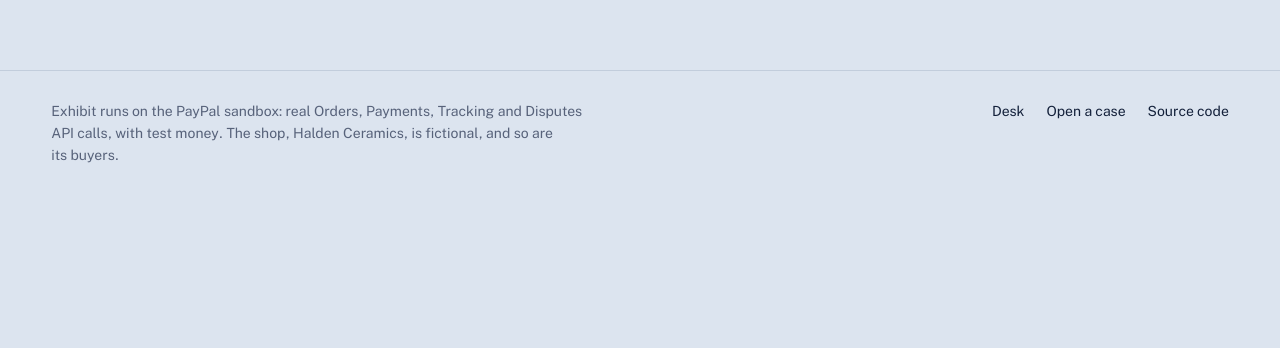
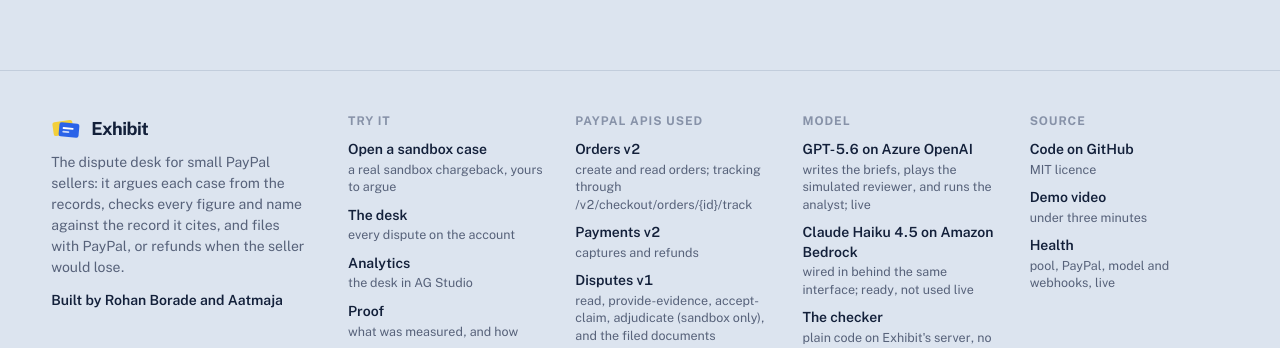
Before and after one commit to RohanGlitched/exhibit, a Next.js app: page /desk in a window 1280 px wide. Shown: the part 591-939 px from the top of the page. Before the commit the page ends 803 px from the top, so only its background shows below. Built offline with nearby package versions, Linux system fonts and the light colour scheme; no server answers; what ag-grid-community would draw is missing.

Commit message:
Footer on every page: try-it links, the PayPal APIs by their right names (Orders v2 tracking, not a Tracking API), the model (GPT-5.6 live; Haiku 4.5 on Bedrock ready, not used live), repo, video, team and the sandbox disclaimer

```diff
--- a/components/Footer.tsx
+++ b/components/Footer.tsx
@@ -1,20 +1,107 @@
 import Link from "next/link";
-import { REPO_URL } from "@/lib/site";
+import Mark from "./Mark";
+import { REPO_URL, VIDEO_URL } from "@/lib/site";
 import styles from "./chrome.module.css";
 
+const TRY: { href: string; label: string; note: string; external?: boolean }[] = [
+  { href: "/new", label: "Open a sandbox case", note: "a real sandbox chargeback, yours to argue" },
+  { href: "/desk", label: "The desk", note: "every dispute on the account" },
+  { href: "/desk/analytics", label: "Analytics", note: "the desk in AG Studio" },
+  { href: "/proof", label: "Proof", note: "what was measured, and how" },
+  { href: "/api/mcp", label: "MCP server", note: "/api/mcp, for any MCP client", external: true },
+];
+
+// Named as PayPal's docs name them. Tracking is the Orders v2 track call, not the separate Tracking API.
+const APIS: { name: string; calls: string }[] = [
+  { name: "Orders v2", calls: "create and read orders; tracking through /v2/checkout/orders/{id}/track" },
+  { name: "Payments v2", calls: "captures and refunds" },
+  { name: "Disputes v1", calls: "read, provide-evidence, accept-claim, adjudicate (sandbox only), and the filed documents" },
+  { name: "Webhooks", calls: "dispute events, each checked with verify-webhook-signature" },
+  { name: "Sandbox chargeback simulator", calls: "the card issuer's chargeback, with Visa and Mastercard reason codes" },
+];
+
+/** Every page ends here: what to try, which PayPal APIs and which model it runs on, the source, the team, and what is simulated. */
 export default function Footer() {
   return (
     <footer className={styles.footer}>
-      <div className={`shell ${styles.footRow}`}>
+      <div className={`shell ${styles.footGrid}`}>
+        <div className={styles.footBrand}>
+          <p className={styles.footName}>
+            <Mark />
+            <span>Exhibit</span>
+          </p>
+          <p>
+            The dispute desk for small PayPal sellers: it argues each case from the records, checks every figure and name against the record it cites,
+            and files with PayPal, or refunds when the seller would lose.
+          </p>
+          <p className={styles.footTeam}>Built by Rohan Borade and Aatmaja</p>
+        </div>
+
+        <nav className={styles.footCol} aria-label="Try it">
+          <h2>Try it</h2>
+          <ul>
+            {TRY.map((t) => (
+              <li key={t.href}>
+                {t.external ? <a href={t.href}>{t.label}</a> : <Link href={t.href}>{t.label}</Link>}
+                <small>{t.note}</small>
+              </li>
+            ))}
+          </ul>
+        </nav>
+
+        <div className={styles.footCol}>
+          <h2>PayPal APIs used</h2>
+          <ul>
+            {APIS.map((a) => (
+              <li key={a.name}>
+                <strong>{a.name}</strong>
+                <small>{a.calls}</small>
+              </li>
+            ))}
+          </ul>
+        </div>
+
+        <div className={styles.footCol}>
+          <h2>Model</h2>
+          <ul>
+            <li>
+              <strong>GPT-5.6 on Azure OpenAI</strong>
+              <small>writes the briefs, plays the simulated reviewer, and runs the analyst; live</small>
+            </li>
+            <li>
+              <strong>Claude Haiku 4.5 on Amazon Bedrock</strong>
+              <small>wired in behind the same interface; ready, not used live</small>
+            </li>
+            <li>
+              <strong>The checker</strong>
+              <small>plain code on Exhibit&apos;s server, no model</small>
+            </li>
+          </ul>
+        </div>
+
+        <nav className={styles.footCol} aria-label="Source">
+          <h2>Source</h2>
+          <ul>
+            <li>
+              <a href={REPO_URL}>Code on GitHub</a>
+              <small>MIT licence</small>
+            </li>
+            <li>
+              <a href={VIDEO_URL}>Demo video</a>
+              <small>under three minutes</small>
+            </li>
+            <li>
+              <a href="/api/health">Health</a>
+              <small>pool, PayPal, model and webhooks, live</small>
+            </li>
+          </ul>
+        </nav>
+      </div>
+      <div className={`shell ${styles.footNote}`}>
         <p>
-          Exhibit runs on the PayPal sandbox: real Orders, Payments, Tracking and Disputes API calls, with test money. The shop, Halden Ceramics,
-          is fictional, and so are its buyers.
+          Everything runs in PayPal&apos;s sandbox: real API calls, test money. The shop, Halden Ceramics, is fictional, and so are its buyers. Nobody at
+          PayPal reads sandbox evidence, so the reviewer on each case is simulated. A hackathon entry, not a PayPal product.
         </p>
-        <nav aria-label="Footer">
-          <Link href="/desk">Desk</Link>
-          <Link href="/new">Open a case</Link>
-          <a href={REPO_URL}>Source code</a>
-        </nav>
       </div>
     </footer>
   );
--- a/components/chrome.module.css
+++ b/components/chrome.module.css
@@ -45,30 +45,105 @@
 .footer {
   margin-top: 120px;
   border-top: 1px solid var(--rule);
-  padding: 30px 0 46px;
+  padding: 44px 0 40px;
   color: var(--ink-soft);
   font-size: 14px;
 }
-.footRow {
-  display: flex;
-  justify-content: space-between;
-  gap: 32px;
-  align-items: flex-start;
+.footGrid {
+  display: grid;
+  grid-template-columns: minmax(0, 1.35fr) repeat(4, minmax(0, 1fr));
+  gap: 32px 28px;
+  align-items: start;
 }
-.footRow p {
-  max-width: 62ch;
+.footBrand p {
+  max-width: 34ch;
+  line-height: 1.5;
 }
-.footRow nav {
-  display: flex;
-  gap: 22px;
-  flex-shrink: 0;
+.footName {
+  display: inline-flex;
+  align-items: center;
+  gap: 10px;
+  margin-bottom: 10px;
+  color: var(--ink);
+  font-weight: 700;
+  font-size: 18px;
+  letter-spacing: -0.03em;
 }
-.footRow a {
+.footTeam {
+  margin-top: 12px;
   color: var(--ink);
+  font-weight: 600;
+}
+.footCol h2 {
+  margin: 0 0 12px;
+  font-family: var(--font-sans), sans-serif;
+  font-size: 12px;
+  font-weight: 700;
+  letter-spacing: 0.08em;
+  text-transform: uppercase;
+  color: var(--ink-faint);
+}
+.footCol ul {
+  list-style: none;
+  margin: 0;
+  padding: 0;
+  display: grid;
+  gap: 10px;
+}
+.footCol li {
+  display: grid;
+  gap: 1px;
+  line-height: 1.4;
+}
+.footCol a,
+.footCol strong {
+  color: var(--ink);
+  font-weight: 600;
   text-decoration: none;
 }
-.footRow a:hover {
+.footCol a:hover,
+.footCol a:focus-visible {
   text-decoration: underline;
+  text-underline-offset: 3px;
+}
+.footCol small {
+  font-size: 12.5px;
+  color: var(--ink-soft);
+}
+.footNote {
+  font-size: 13px;
+  color: var(--ink-soft);
+}
+.footNote p {
+  margin-top: 34px;
+  padding-top: 18px;
+  border-top: 1px solid var(--rule);
+}
+
+@media (max-width: 1060px) {
+  .footGrid {
+    grid-template-columns: repeat(2, minmax(0, 1fr));
+  }
+  .footBrand {
+    grid-column: 1 / -1;
+  }
+}
+@media (max-width: 560px) {
+  .footGrid {
+    grid-template-columns: minmax(0, 1fr);
+  }
+  /* Touch: every footer link is a 44 px target. */
+  .footCol a {
+    display: inline-flex;
+    align-items: center;
+    min-height: 44px;
+  }
+  .footCol li {
+    gap: 0;
+  }
+  .footCol li > a + small {
+    margin-top: -8px;
+  }
 }
 
 @media (max-width: 720px) {
@@ -81,9 +156,6 @@
   .cta {
     padding: 0 12px;
   }
-  .footRow {
-    flex-direction: column;
-  }
 }
 @media (max-width: 400px) {
   .brand span {
--- a/lib/site.ts
+++ b/lib/site.ts
@@ -1,2 +1,4 @@
 export const SITE_URL = process.env.NEXT_PUBLIC_SITE_URL || "https://exhibit-desk.vercel.app";
 export const REPO_URL = "https://github.com/RohanGlitched/exhibit";
+
+export const VIDEO_URL = "https://youtu.be/TVQXFh42zas";
```
Also changed, not shown: 1 other file (tests, documents, lock files or other folders).
